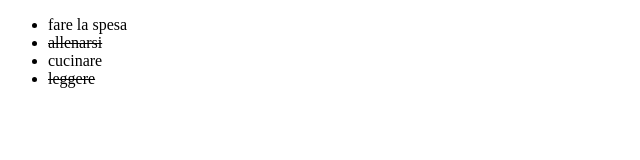
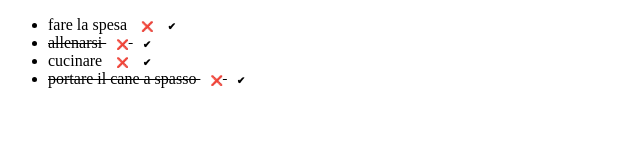
Before and after one commit to petrescuandreea/vue-todolist, a plain HTML site: page index.html in a window 1280 px wide. Shown: the whole page, without its empty margins (0-640 px from the left). Drawn offline with nearby package versions, Linux system fonts and the light colour scheme.

Commit message:
aggiunto cross/check

```diff
--- a/css/style.css
+++ b/css/style.css
@@ -1,3 +1,11 @@
 .strikethrough {
     text-decoration: line-through;
 }
+
+.cross, .check {
+    display: inline-block;
+    font-size: 10px;
+    font-weight: bold;
+    cursor: pointer;
+    margin-left: 10px;
+}
--- a/index.html
+++ b/index.html
@@ -12,8 +12,15 @@
     <!-- istanza app di VUE  -->
     <div id="myapp">
         <ul>
-            <li v-for="task, i in tasks" :class="task.done === 'done' ? 'strikethrough': ''" :key="i">
+            <li v-for="task, i in tasks" :class="task.done === 'true' ? 'strikethrough': ''" :key="i">
                 {{task.text}}
+                <div @click=removeTask(i) class="cross">
+                    &#10060;
+                </div>
+
+                <div @click=addStrikethrough(i) class="check">
+                    &#10004;
+                </div>
             </li>
         </ul>
 
--- a/js/main.js
+++ b/js/main.js
@@ -19,15 +19,27 @@ TRACCIA:
 var app = new Vue(
     {
         el: '#myapp',
+
         data: {
             tasks: [
                 {text: 'fare la spesa' , done: 'false'},
-                {text: 'allenarsi' , done: 'done'},
+                {text: 'allenarsi' , done: 'true'},
                 {text: 'cucinare' , done: 'false'},
-                {text: 'leggere' , done: 'done'},
+                {text: 'portare il cane a spasso' , done: 'true'},
             ]
 
+        },
+
+        methods: {
+            removeTask(index) {
+                this.tasks.splice(index,1)
+            },
+
+            addStrikethrough(index) {
+                this.tasks[index].done='true'
+            }
         }
 
 
+
 });
```
